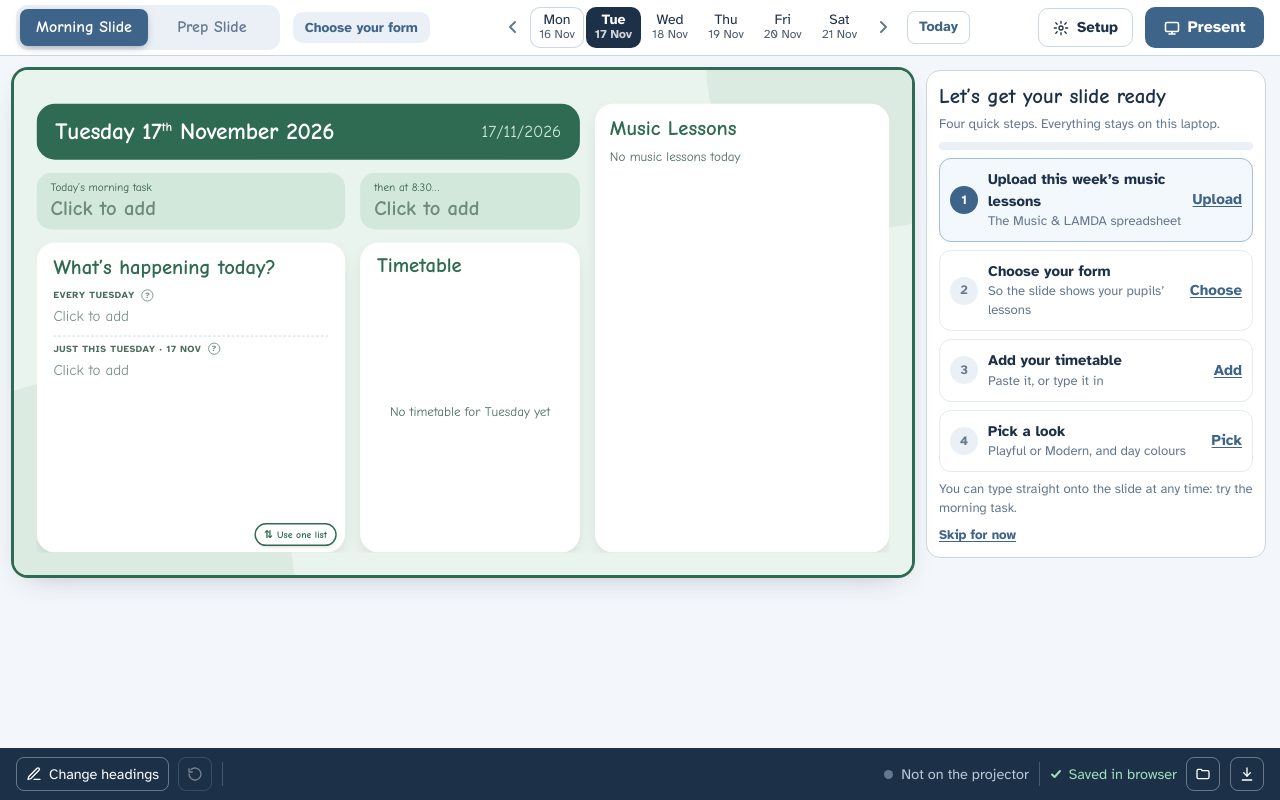
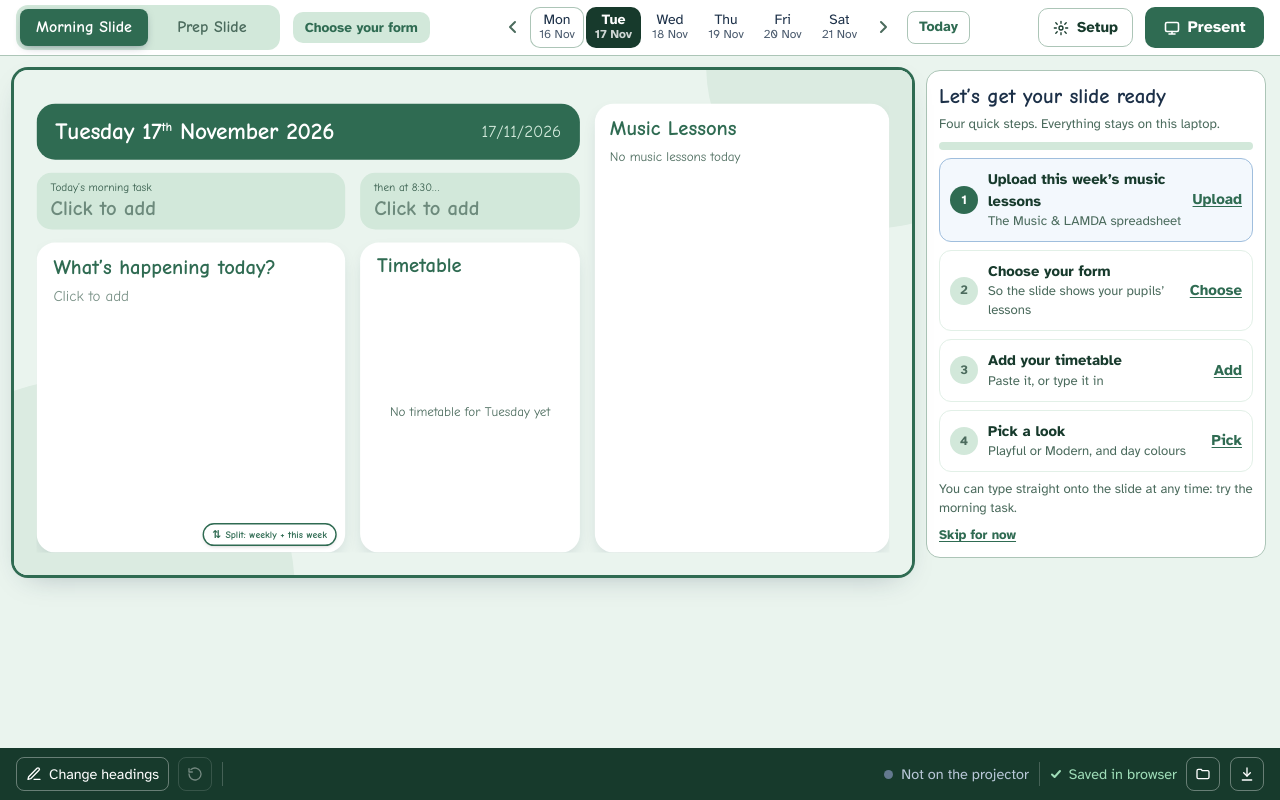
Before and after one commit to KodaBigVoice/new-morning-slide, a plain HTML site: page index.html in a window 1280 px wide. Drawn offline with Linux system fonts and the light colour scheme; a web font is replaced by a local one.

Commit message:
Split boxes are opt-in (one list by default); main screen takes the day's colours; scope buttons don't wrap on long day names
Co-Authored-By: Claude Opus 5.5 <noreply@anthropic.com>
Claude-Session: https://claude.ai/code/session_011BzraVHSGULChonpJmoktW

```diff
--- a/index.html
+++ b/index.html
@@ -241,6 +241,7 @@
   --side: #7F6BC0; --side-bg: #F6F3FC; --side-line: #DCD3F2;
   --ovr: #E08A1E;
 }
+#mainScreen { background: var(--page, #F3F7FB); }
 body.modern { --disp: "Bricolage Grotesque", "Segoe UI", sans-serif; }
 * { box-sizing: border-box; }
 html, body { margin: 0; }
@@ -256,7 +257,7 @@ button, input, select, textarea { font: inherit; color: inherit; }
 .btn { padding: 0.5rem 0.95rem; border-radius: 8px; border: 1px solid var(--steel); background: #fff; color: var(--steel); font-weight: 700; cursor: pointer; }
 .btn:hover:not(:disabled) { background: var(--mist); }
 .btn.primary { background: var(--steel); color: #fff; }
-.btn.primary:hover:not(:disabled) { background: #345677; }
+.btn.primary:hover:not(:disabled) { background: var(--steel-dark, #345677); }
 .btn.small { padding: 0.35rem 0.7rem; font-size: 0.88rem; font-weight: 400; border-color: var(--line); color: var(--ink); }
 .btn.small.strong { border-color: var(--steel); color: var(--steel); font-weight: 700; }
 .btn.danger { border-color: #B54848; color: #B54848; }
@@ -264,6 +265,8 @@ button, input, select, textarea { font: inherit; color: inherit; }
 .seg { display: grid; grid-auto-flow: column; grid-auto-columns: 1fr; border: 1px solid var(--line); border-radius: 8px; overflow: hidden; background: #fff; }
 .seg button { border: 0; background: none; padding: 0.45rem 0.3rem; cursor: pointer; font-size: 0.84rem; line-height: 1.2; color: var(--slate); }
 .seg button + button { border-left: 1px solid var(--line); }
+.seg:has(> [data-scope]) { grid-auto-columns: auto; }
+.seg > button[data-scope] { white-space: nowrap; padding: 0.45rem 0.5rem; }
 .seg button[aria-pressed="true"] { background: var(--steel); color: #fff; font-weight: 700; }
 .switch { position: relative; width: 42px; height: 24px; flex: none; border: 0; border-radius: 999px; background: #B9C6D4; cursor: pointer; transition: background 0.15s; }
 .switch::after { content: ""; position: absolute; top: 3px; left: 3px; width: 18px; height: 18px; border-radius: 50%; background: #fff; transition: transform 0.15s; }
@@ -303,7 +306,7 @@ select.text, input.text { width: 100%; padding: 0.5rem 0.65rem; border: 1px soli
 .topbtn { flex: none; display: inline-flex; align-items: center; gap: 0.5rem; border: 1px solid var(--line); border-radius: 10px; padding: 0.45rem 0.85rem; background: #fff; font-weight: 700; cursor: pointer; color: var(--ink); }
 .topbtn:hover { background: var(--frost); }
 .present-btn { flex: none; display: inline-flex; align-items: center; gap: 0.5rem; border: 0; border-radius: 10px; padding: 0.55rem 1.15rem; background: var(--steel); color: #fff; font-weight: 700; font-size: 1rem; cursor: pointer; }
-.present-btn:hover { background: #345677; }
+.present-btn:hover { background: var(--steel-dark, #345677); }
 .end-btn { flex: none; border: 1px solid #B54848; border-radius: 10px; padding: 0.5rem 1.1rem; background: #fff; color: #B54848; font-weight: 700; font-size: 1rem; cursor: pointer; }
 
 /* Main screen */
@@ -987,7 +990,7 @@ function hd(st, date, key, dflt) {
   return pick(((st.overrides || {})[toISO(date)] || {}).headings) || pick((H.day || {})[wd]) || pick(H.all) || (dflt != null ? dflt : HEADINGS[key]);
 }
 /* Boxes with weekly announcements plus "just this <weekday>" ones. On the projector they're one list, weekly ones first. */
-const isSplit = (st, box) => (st.split || {})[box] !== false;
+const isSplit = (st, box) => (st.split || {})[box] === true;   // opt-in: boxes are one list until someone presses "Split"
 function oneOff(st, date, box) { return (((st.oneoff || {})[toISO(date)] || {})[box]) || ''; }
 function boxText(st, date, box, weekly) {
   if (!isSplit(st, box)) return box === 'tomorrow' ? oneOff(st, date, box) : (weekly || '');
@@ -1081,7 +1084,7 @@ function defaultState() {
     headings: { all: {}, day: {} },      // your own headings: { all: { key: text }, day: { FRI: { key: text } } } (just-today ones live in overrides)
     other: per(''), otherTitle: per(''), // the middle "Other info" box
     oneoff: {},                          // { date: { notes, info, lunch, other, prepInfo } }: "just this <weekday>" announcements
-    split: {},                           // { box: false } turns a box back into one list (default: weekly + just-this-week)                // show "Miss A Woodhouse" (true) or "Miss Woodhouse" (false)
+    split: {},                           // { box: true } splits a box into weekly + just-this-week (default: one list)                // show "Miss A Woodhouse" (true) or "Miss Woodhouse" (false)
     prefNames: {}                        // { form: { name on the spreadsheet: preferred name } }
   };
 }
@@ -2069,6 +2072,20 @@ function paintSaveState() {
       : 'This browser’s storage is full, so your latest changes aren’t saved. A smaller timetable image usually fixes it. Save a copy to be safe.';
   });
 }
+/* The main editing screen takes the colours of the day you're looking at (Setup stays as it is) */
+function mixHex(a, b, t) {
+  const p = x => [1, 3, 5].map(i => parseInt(x.slice(i, i + 2), 16));
+  const A = p(a), B = p(b);
+  return '#' + A.map((v, i) => Math.round(v + (B[i] - v) * t).toString(16).padStart(2, '0')).join('');
+}
+function applyAppTheme() {
+  const t = themeFor(state, wdOf(viewDate)), s = $('mainScreen').style;
+  const vars = {
+    '--steel': t.main, '--steel-dark': mixHex(t.main, '#000000', 0.22), '--ink': t.ink, '--slate': t.muted,
+    '--mist': t.tint, '--frost': t.soft, '--line': mixHex(t.tint, t.muted, 0.28), '--soft-line': mixHex(t.tint, '#ffffff', 0.35), '--page': t.bg
+  };
+  Object.keys(vars).forEach(k => s.setProperty(k, vars[k]));
+}
 function applyDesignClass() { document.body.classList.toggle('modern', state.design === 'modern'); }
 
 /* =====================================================================
@@ -2122,6 +2139,7 @@ $('formChip').addEventListener('click', () => openSetup('form'));
 $('setupBtn').addEventListener('click', () => openSetup());
 
 function refreshUi() {
+  applyAppTheme();
   refreshWeek();
   const fc = $('formChip');
   fc.textContent = state.form || 'Choose your form';
@@ -2991,7 +3009,7 @@ els.preview.addEventListener('click', e => {
   const t = e.target.closest('[data-split-toggle]');
   if (t) {
     const box = t.dataset.splitToggle; state.split = state.split || {};
-    if (isSplit(state, box)) state.split[box] = false; else delete state.split[box];
+    if (isSplit(state, box)) delete state.split[box]; else state.split[box] = true;
     endEditNow(); changed();
     toast(isSplit(state, box) ? 'Split: announcements for every week, plus ones just for this week.' : 'One list: the same every week, as before. Your one-offs are kept if you switch back.');
     return;
```
